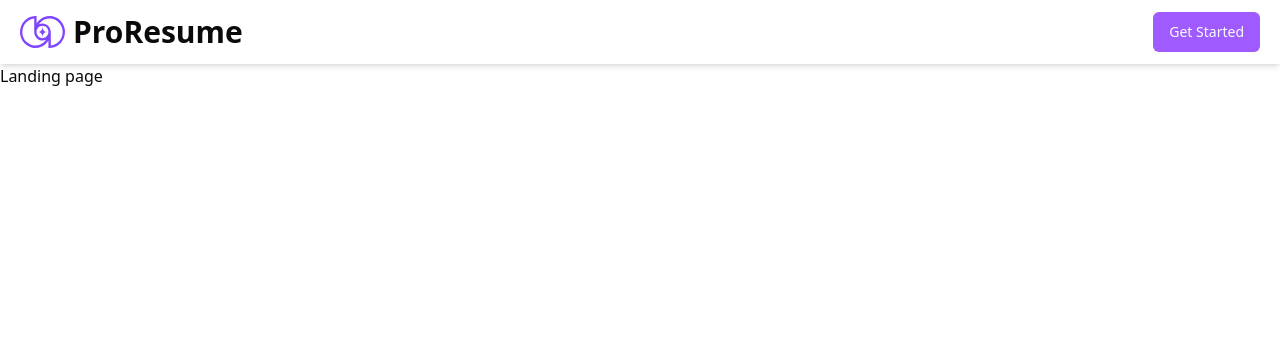
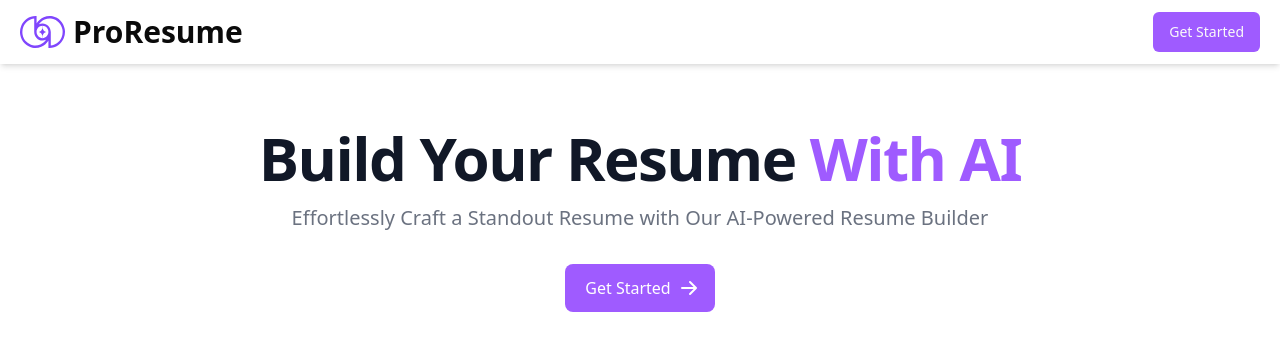
Before and after one commit to atul7800/Pro-Resume-frontend, a React (Vite) app: page / in a window 1280 px wide. Shown: the top 350 px of the page. Built offline with nearby package versions, Linux system fonts and the light colour scheme; no server answers.

Commit message:
backend fixed

```diff
--- a/src/pages/home/Home.jsx
+++ b/src/pages/home/Home.jsx
@@ -5,7 +5,36 @@ function Home() {
   return (
     <div>
       <Header />
-      Landing page
+      <div>
+        <div className="mx-auto flex max-w-screen-xl flex-col justify-center px-4 py-8 text-center lg:px-12 lg:py-16">
+          <h1 className="mb-4 text-4xl font-extrabold leading-none tracking-tight text-gray-900 dark:text-white md:text-5xl lg:text-6xl">
+            Build Your Resume <span className="text-primary">With AI</span>{" "}
+          </h1>
+          <p className="mb-8 text-lg font-normal text-gray-500 dark:text-gray-400 sm:px-16 lg:text-xl xl:px-48">
+            Effortlessly Craft a Standout Resume with Our AI-Powered Resume Builder
+          </p>
+          <div className="mb-8 flex flex-col space-y-4 sm:flex-row sm:justify-center sm:space-x-4 sm:space-y-0 lg:mb-16">
+            <a
+              href="/dashboard"
+              className="focus:ring-primary-300 dark:focus:ring-primary-900 inline-flex items-center justify-center rounded-lg bg-primary px-5 py-3 text-center text-base font-medium text-white hover:bg-primary focus:ring-4"
+            >
+              Get Started
+              <svg
+                className="-mr-1 ml-2 h-5 w-5"
+                fill="currentColor"
+                viewBox="0 0 20 20"
+                xmlns="http://www.w3.org/2000/svg"
+              >
+                <path
+                  fill-rule="evenodd"
+                  d="M10.293 3.293a1 1 0 011.414 0l6 6a1 1 0 010 1.414l-6 6a1 1 0 01-1.414-1.414L14.586 11H3a1 1 0 110-2h11.586l-4.293-4.293a1 1 0 010-1.414z"
+                  clip-rule="evenodd"
+                ></path>
+              </svg>
+            </a>
+          </div>
+        </div>
+      </div>
     </div>
   );
 }
```
